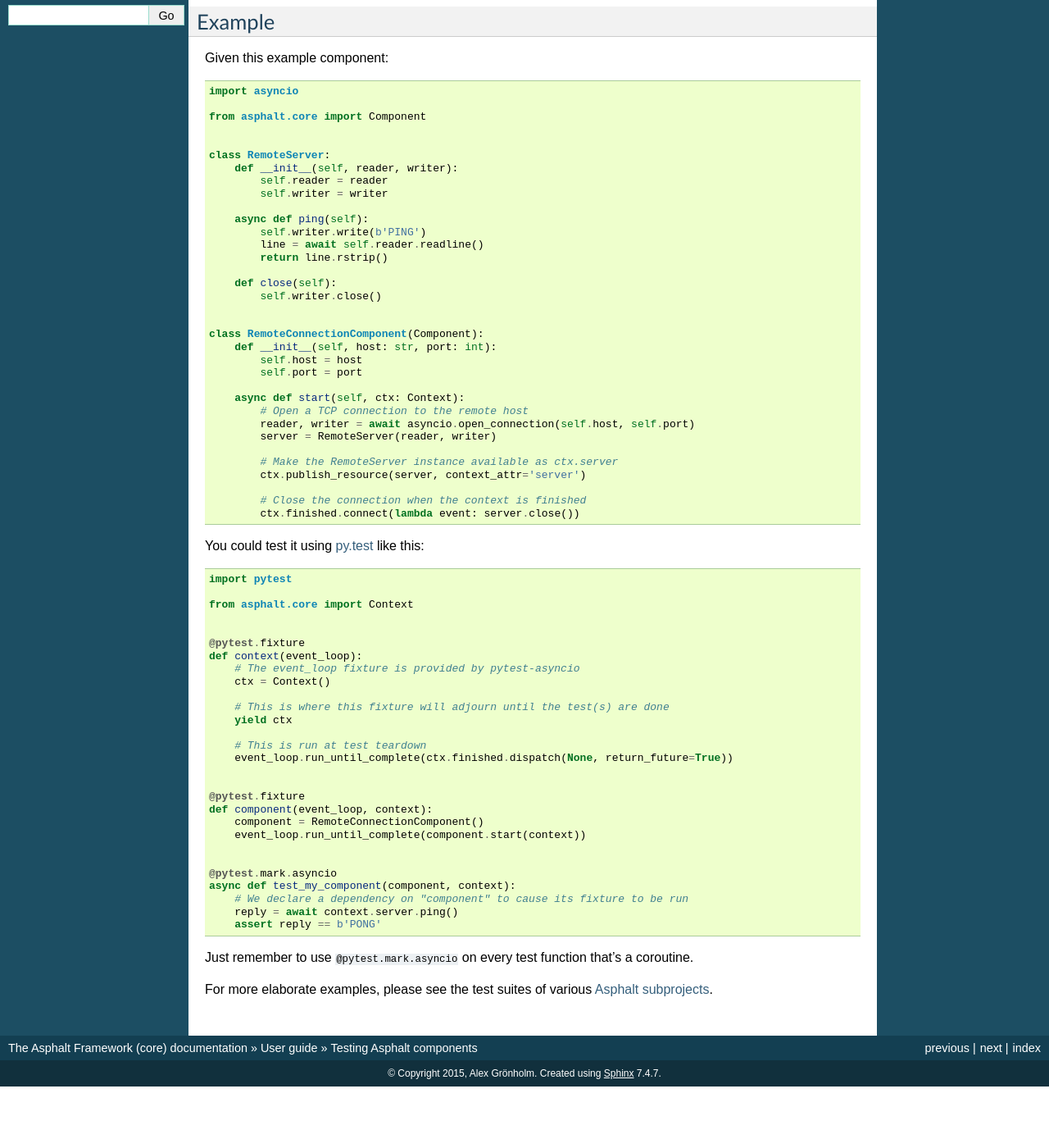
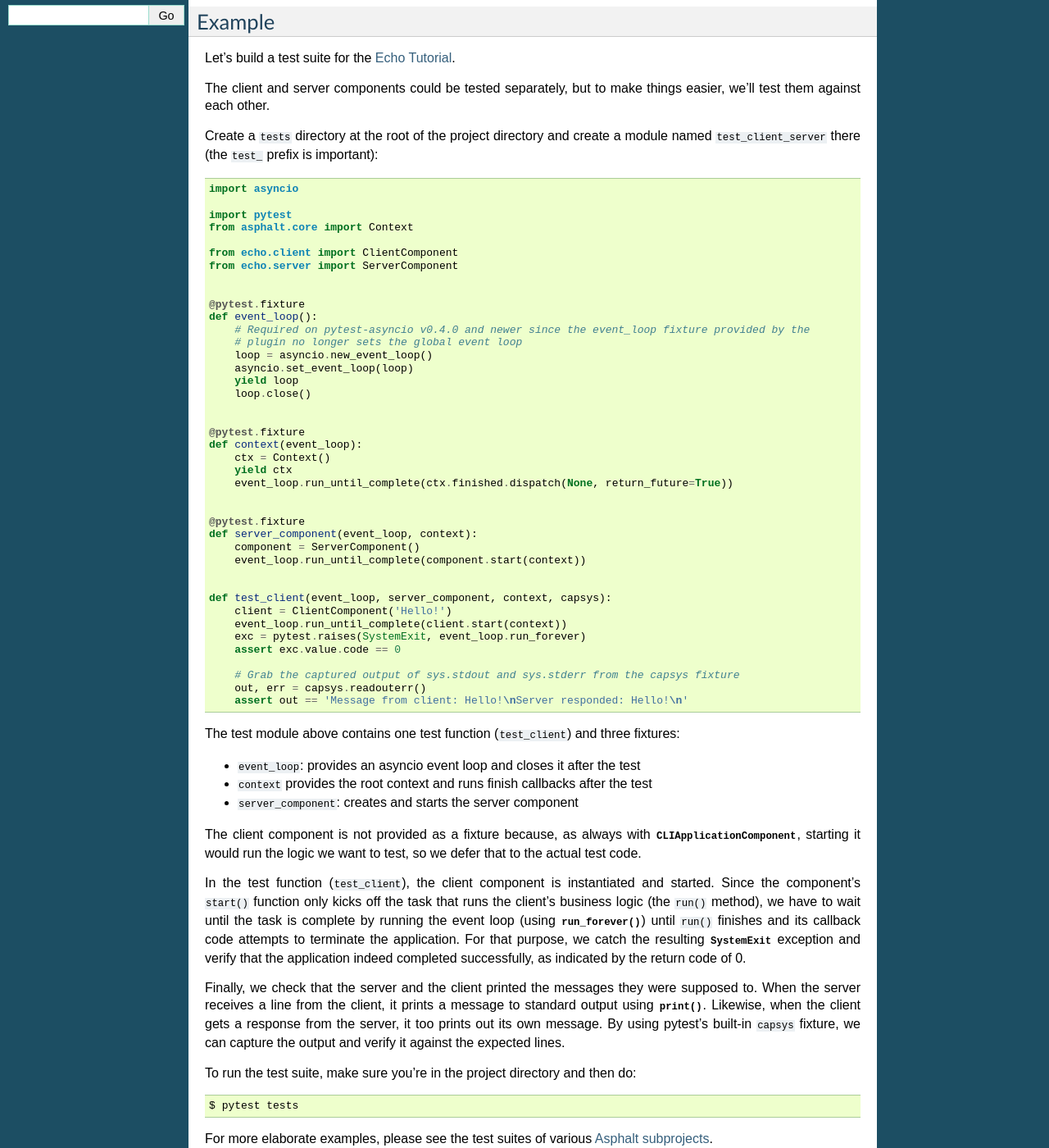
Before and after one commit to asphalt-framework/asphalt, a Sphinx documentation site: the page built from docs/userguide/testing.rst, in a window 1280 px wide and 1400 px high, scrolled down 310 px. Shown: the whole window at 82% size. Built offline with Sphinx 7.4.7, drawn with Linux system fonts in a browser that asks for light colours; before the commit the page ends 1635 px from its top, so only the background shows below that.

Commit message:
Rewrote the testing tutorial as a practical example

```diff
--- a/docs/userguide/testing.rst
+++ b/docs/userguide/testing.rst
@@ -16,75 +16,85 @@ already being used with Asphalt core and it provides easy testing of asynchronou
 Example
 -------
 
-Given this example component::
+Let's build a test suite for the :doc:`Echo Tutorial <../tutorials/echo>`.
+
+The client and server components could be tested separately, but to make things easier, we'll test
+them against each other.
+
+Create a ``tests`` directory at the root of the project directory and create a module named
+``test_client_server`` there (the ``test_`` prefix is important)::
 
     import asyncio
 
-    from asphalt.core import Component
+    import pytest
+    from asphalt.core import Context
+
+    from echo.client import ClientComponent
+    from echo.server import ServerComponent
 
 
-    class RemoteServer:
-        def __init__(self, reader, writer):
-            self.reader = reader
-            self.writer = writer
-
-        async def ping(self):
-            self.writer.write(b'PING')
-            line = await self.reader.readline()
-            return line.rstrip()
-
-        def close(self):
-            self.writer.close()
-
-
-    class RemoteConnectionComponent(Component):
-        def __init__(self, host: str, port: int):
-            self.host = host
-            self.port = port
-
-        async def start(self, ctx: Context):
-            # Open a TCP connection to the remote host
-            reader, writer = await asyncio.open_connection(self.host, self.port)
-            server = RemoteServer(reader, writer)
-
-            # Make the RemoteServer instance available as ctx.server
-            ctx.publish_resource(server, context_attr='server')
-
-            # Close the connection when the context is finished
-            ctx.finished.connect(lambda event: server.close())
-
-You could test it using `py.test`_ like this::
-
-    import pytest
-
-    from asphalt.core import Context
+    @pytest.fixture
+    def event_loop():
+        # Required on pytest-asyncio v0.4.0 and newer since the event_loop fixture provided by the
+        # plugin no longer sets the global event loop
+        loop = asyncio.new_event_loop()
+        asyncio.set_event_loop(loop)
+        yield loop
+        loop.close()
 
 
     @pytest.fixture
     def context(event_loop):
-        # The event_loop fixture is provided by pytest-asyncio
         ctx = Context()
-
-        # This is where this fixture will adjourn until the test(s) are done
         yield ctx
-
-        # This is run at test teardown
         event_loop.run_until_complete(ctx.finished.dispatch(None, return_future=True))
 
 
     @pytest.fixture
-    def component(event_loop, context):
-        component = RemoteConnectionComponent()
+    def server_component(event_loop, context):
+        component = ServerComponent()
         event_loop.run_until_complete(component.start(context))
 
 
-    @pytest.mark.asyncio
-    async def test_my_component(component, context):
-        # We declare a dependency on "component" to cause its fixture to be run
-        reply = await context.server.ping()
-        assert reply == b'PONG'
+    def test_client(event_loop, server_component, context, capsys):
+        client = ClientComponent('Hello!')
+        event_loop.run_until_complete(client.start(context))
+        exc = pytest.raises(SystemExit, event_loop.run_forever)
+        assert exc.value.code == 0
 
-Just remember to use ``@pytest.mark.asyncio`` on every test function that's a coroutine.
+        # Grab the captured output of sys.stdout and sys.stderr from the capsys fixture
+        out, err = capsys.readouterr()
+        assert out == 'Message from client: Hello!\nServer responded: Hello!\n'
+
+The test module above contains one test function (``test_client``) and three fixtures:
+
+* ``event_loop``: provides an asyncio event loop and closes it after the test
+* ``context`` provides the root context and runs finish callbacks after the test
+* ``server_component``: creates and starts the server component
+
+The client component is not provided as a fixture because, as always with
+:class:`~asphalt.core.component.CLIApplicationComponent`, starting it would run the logic we want
+to test, so we defer that to the actual test code.
+
+In the test function (``test_client``), the client component is instantiated and started. Since the
+component's ``start()`` function only kicks off the task that runs the client's business logic (the
+``run()`` method), we have to wait until the task is complete by running the event loop (using
+:meth:`~asyncio.AbstractEventLoop.run_forever`) until ``run()`` finishes and its callback code
+attempts to terminate the application. For that purpose, we catch the resulting :exc:`SystemExit`
+exception and verify that the application indeed completed successfully, as indicated by the return
+code of 0.
+
+Finally, we check that the server and the client printed the messages they were supposed to.
+When the server receives a line from the client, it prints a message to standard output using
+:func:`print`. Likewise, when the client gets a response from the server, it too prints out its
+own message. By using pytest's built-in ``capsys`` fixture, we can capture the output and verify it
+against the expected lines.
+
+To run the test suite, make sure you're in the project directory and then do:
+
+.. code-block:: bash
+
+    $ pytest tests
 
 For more elaborate examples, please see the test suites of various `Asphalt subprojects`_.
 
```
Also changed, not shown: 2 other files.
